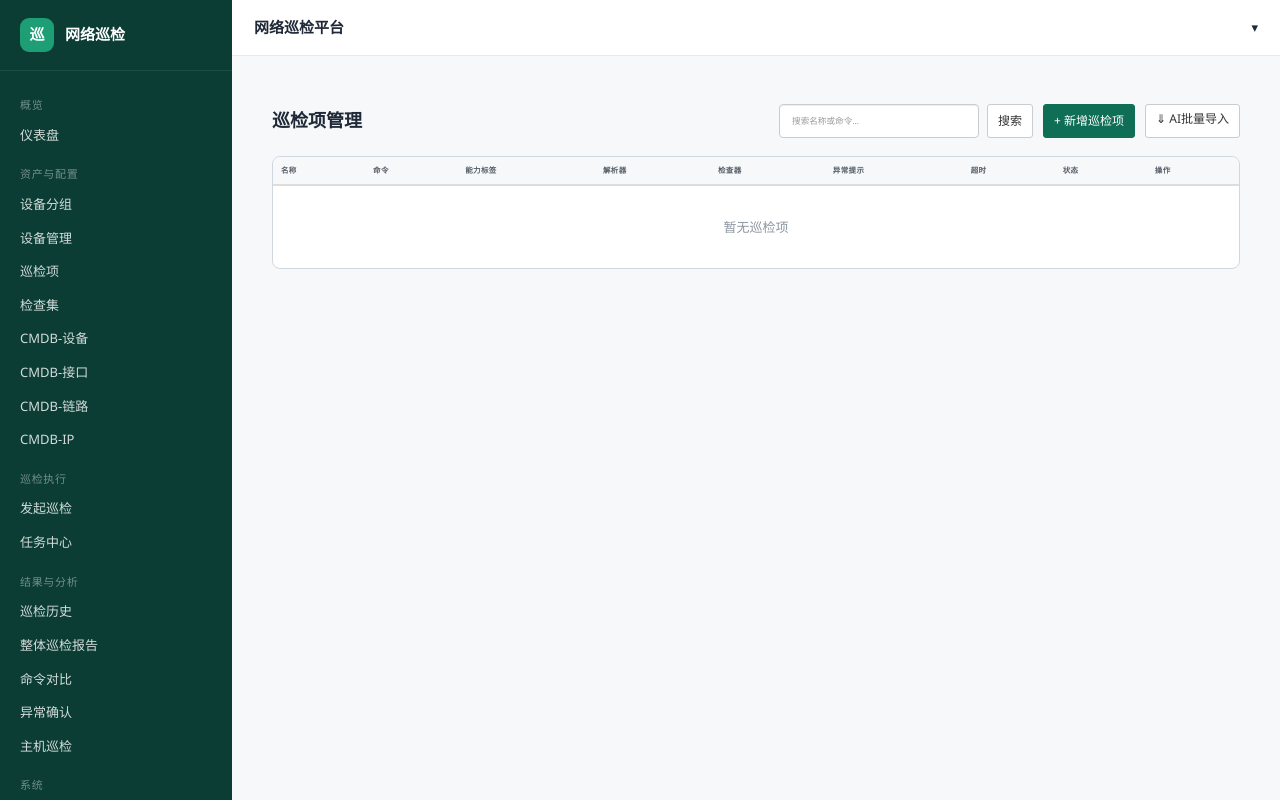
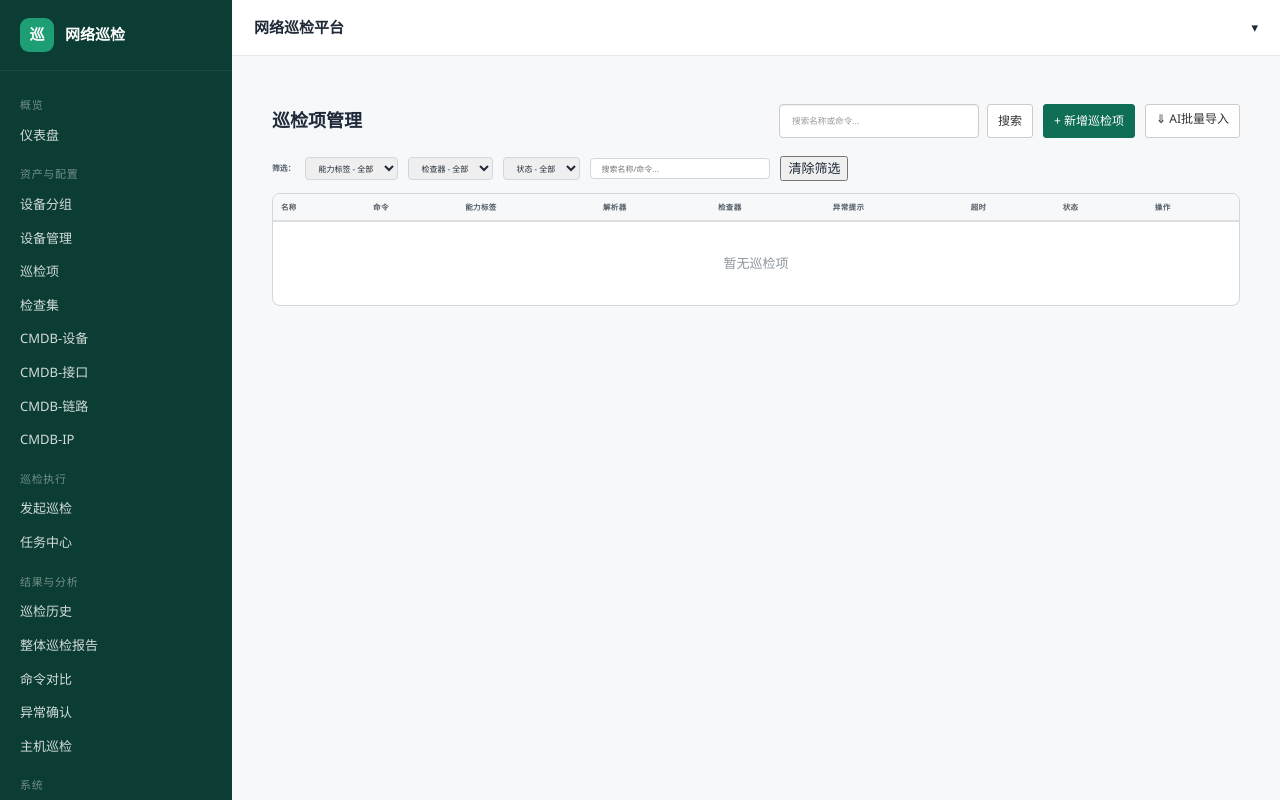
Before and after one commit to PacketDragonStar/xunjian_dev, a Django app: template app02/templates/new_checkitem_list.html in a window 1280 px wide. Run offline with Django 4.2, Linux system fonts and the light colour scheme; the template is opened without the code that fills it, so the values that code supplies are empty; some libraries are stand-ins or nearby versions.

Commit message:
feat: 巡检项管理页筛选功能
- 按能力标签筛选（base/ospf/bgp/nqa...）
- 按检查器类型筛选（baseline/threshold/count/contains/custom）
- 按启用状态筛选
- 关键词搜索（名称+命令）
- 实时客户端筛选，无需刷新
- 32/32 测试通过

```diff
--- a/app02/templates/new_checkitem_list.html
+++ b/app02/templates/new_checkitem_list.html
@@ -44,12 +44,44 @@ body{background:var(--paper);font-family:"Segoe UI","Microsoft YaHei",sans-serif
       <a href="/new/import/" class="btn btn-default btn-sm">&#8659; AI批量导入</a>
     </div>
   </div>
+  <div style="display:flex;gap:10px;align-items:center;margin-bottom:12px;flex-wrap:wrap;">
+    <span style="font-size:.78rem;color:#57606a;font-weight:600;">筛选：</span>
+    <select id="fl-feature" onchange="doFilter()" style="font-size:.8rem;border:1px solid var(--border);border-radius:4px;padding:4px 8px;">
+      <option value="">能力标签 - 全部</option>
+      <option value="base">基础</option>
+      <option value="ospf">OSPF</option>
+      <option value="bgp">BGP</option>
+      <option value="vrrp">VRRP</option>
+      <option value="irf">IRF</option>
+      <option value="m-lag">M-LAG</option>
+      <option value="rbm">RBM</option>
+      <option value="security">安全域/策略</option>
+      <option value="lacp">链路聚合</option>
+      <option value="nqa">NQA</option>
+    </select>
+    <select id="fl-checker" onchange="doFilter()" style="font-size:.8rem;border:1px solid var(--border);border-radius:4px;padding:4px 8px;">
+      <option value="">检查器 - 全部</option>
+      <option value="baseline">基线对比</option>
+      <option value="threshold">阈值判断</option>
+      <option value="count">关键字计数</option>
+      <option value="contains">包含检查</option>
+      <option value="custom">自定义函数</option>
+    </select>
+    <select id="fl-enabled" onchange="doFilter()" style="font-size:.8rem;border:1px solid var(--border);border-radius:4px;padding:4px 8px;">
+      <option value="">状态 - 全部</option>
+      <option value="1">启用</option>
+      <option value="0">禁用</option>
+    </select>
+    <input id="fl-q" placeholder="搜索名称/命令..." oninput="doFilter()" style="font-size:.8rem;border:1px solid var(--border);border-radius:4px;padding:4px 10px;width:180px;">
+    <button class="cap-xa" onclick="clearFilter()">清除筛选</button>
+    <span id="fl-count" style="font-size:.78rem;color:#8c959f;"></span>
+  </div>
   <div class="tb">
     <table class="table table-hover">
       <thead><tr><th>名称</th><th>命令</th><th>能力标签</th><th>解析器</th><th>检查器</th><th>异常提示</th><th>超时</th><th>状态</th><th>操作</th></tr></thead>
       <tbody>
       {% for item in queryset %}
-      <tr>
+      <tr data-feature="{{ item.feature }}" data-checker="{{ item.checker }}" data-enabled="{{ item.enabled|yesno:'1,0' }}" data-text="{{ item.name|lower }} {{ item.command|lower }}">
         <td><strong style="font-size:.87rem;">{{ item.name }}</strong></td>
         <td><code style="font-size:.79rem;">{{ item.command }}</code></td>
         <td>{% if item.feature == 'base' %}<span class="bk bk-gray">基础</span>{% else %}<span class="bk bk-b">{{ item.get_feature_display }}</span>{% endif %}</td>
@@ -223,5 +255,31 @@ function doSave(){
   });
 }
 document.getElementById('modal').addEventListener('click',function(e){if(e.target===this)closeM();});
+
+// ── 筛选 ──
+function doFilter(){
+  var feat=document.getElementById('fl-feature').value;
+  var ckr=document.getElementById('fl-checker').value;
+  var en=document.getElementById('fl-enabled').value;
+  var q=(document.getElementById('fl-q').value||'').toLowerCase();
+  var count=0;
+  document.querySelectorAll('.tb tbody tr').forEach(function(tr){
+    var show=true;
+    if(feat && tr.dataset.feature!==feat)show=false;
+    if(ckr && tr.dataset.checker!==ckr)show=false;
+    if(en && tr.dataset.enabled!==en)show=false;
+    if(q && tr.dataset.text.indexOf(q)===-1)show=false;
+    tr.style.display=show?'':'none';
+    if(show)count++;
+  });
+  document.getElementById('fl-count').textContent='显示 '+count+' 项';
+}
+function clearFilter(){
+  document.getElementById('fl-feature').value='';
+  document.getElementById('fl-checker').value='';
+  document.getElementById('fl-enabled').value='';
+  document.getElementById('fl-q').value='';
+  doFilter();
+}
 </script>
 {% endblock %}
```
